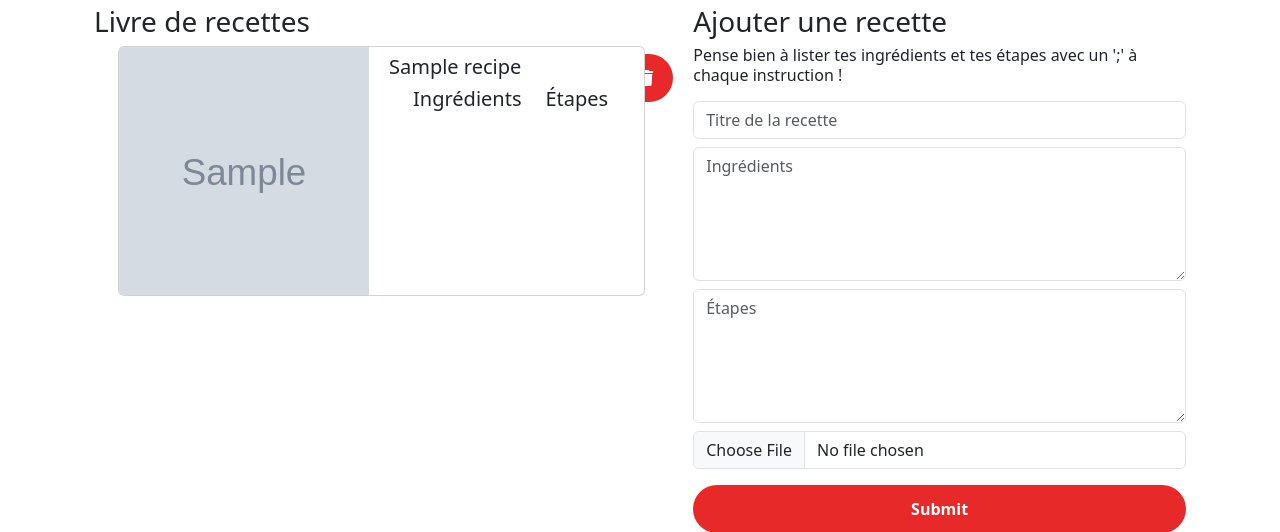
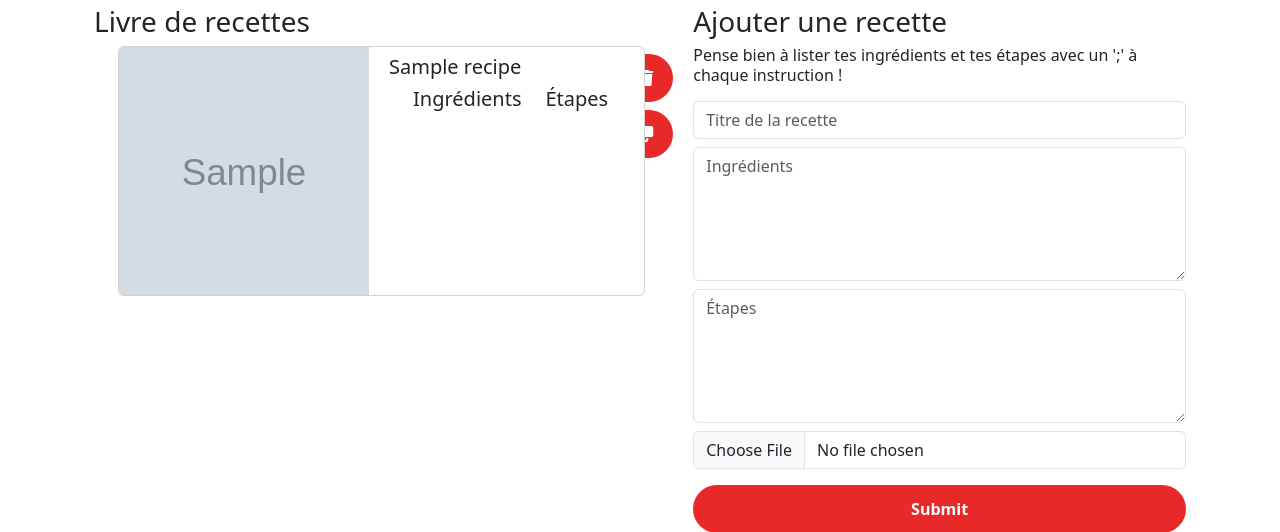
Before and after one commit to l0l0o/cook-it, a PHP site: page /recipes_page.php in a window 1280 px wide. Shown: the part 184-716 px from the top of the page. Run offline with PHP 8.4, Linux system fonts and the light colour scheme; the visitor is signed in with stand-in values (Sample User, id 1); tables that the repository leaves empty or names only in its code hold one stand-in row (values such as "Sample post"); grey boxes marked "Sample" are stand-in pictures.

Commit message:
ajout du bouton dupliquer

```diff
--- a/src/recipes_page.php
+++ b/src/recipes_page.php
@@ -33,7 +33,10 @@
                     <?php
                         $idCard = $recipe['recipe_id']; ?>
                     <a href="./scripts/delete_recipe.php?idCard=<?php echo htmlspecialchars($idCard) ?>">
-                        <button><i class="fa-solid fa-trash"></i></button>
+                        <button class="delete-btn"><i class="fa-solid fa-trash"></i></button>
+                    </a>
+                    <a href="./scripts/delete_recipe.php?idCard=<?php echo htmlspecialchars($idCard) ?>">
+                        <button class="duplicate-btn"><i class="fa-solid fa-clone"></i></button>
                     </a>
                     <div class="card d-flex flex-row gap-2 mb-2" style="height:250px;">
                         <img style="width: 250px; height: 250px; object-fit: cover;"
--- a/src/style/style.css
+++ b/src/style/style.css
@@ -40,11 +40,15 @@ button:hover {
   padding-right: 20px;
   position: absolute;
   right: -28px;
+}
+.card-container button:hover {
+  right: -50px;
+}
+.card-container .delete-btn {
   top: 8px;
 }
-.card-container button:hover {
-  background-color: #c71616;
-  right: -50px;
+.card-container .duplicate-btn {
+  top: 64px;
 }
 .card-container .card {
   overflow: hidden;
--- a/src/style/style.scss
+++ b/src/style/style.scss
@@ -43,12 +43,17 @@ button {
     padding-right: 20px;
     position: absolute;
     right: -28px;
-    top: 8px;
 
     &:hover {
-      background-color: darken($main-color, 10%);
       right: -50px;
     }
+  }
+  .delete-btn {
+    top: 8px;
+  }
+
+  .duplicate-btn {
+    top: 64px;
   }
 
   .card {
```
Also changed, not shown: 1 other file.
